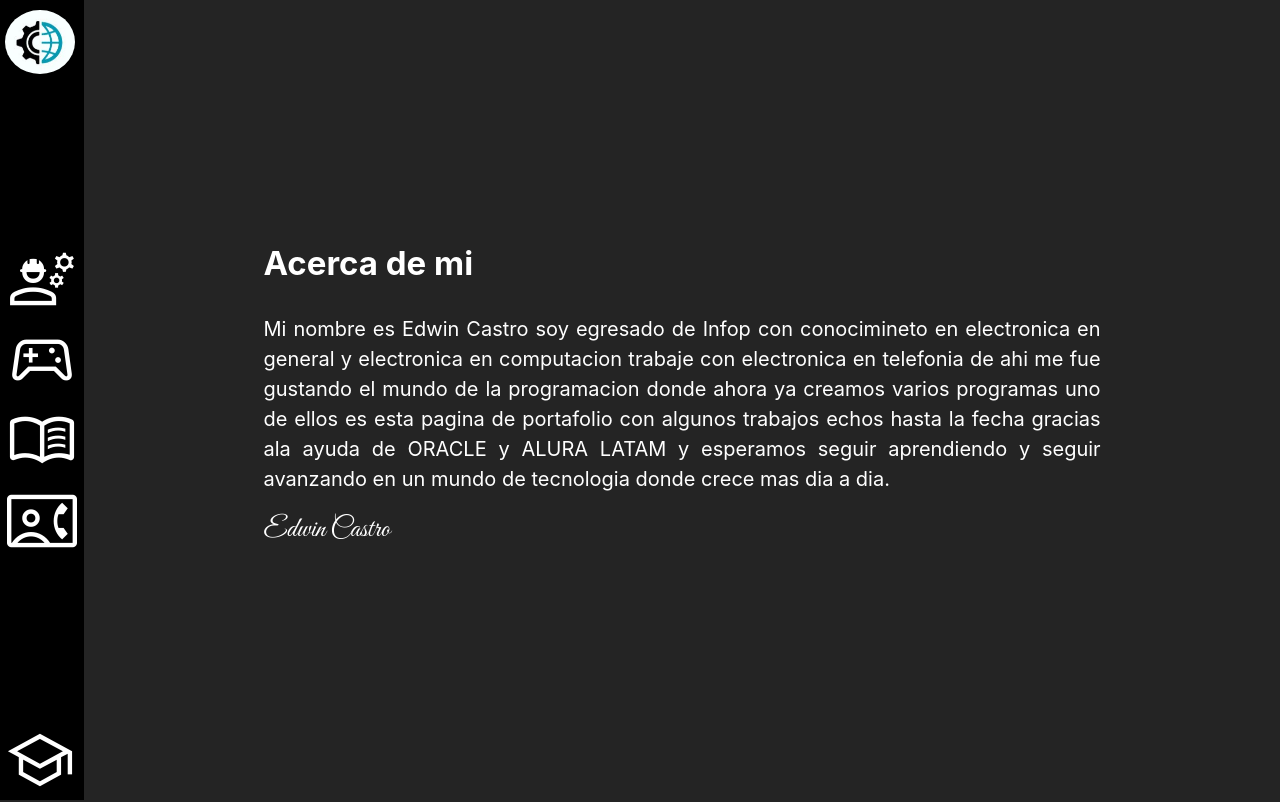
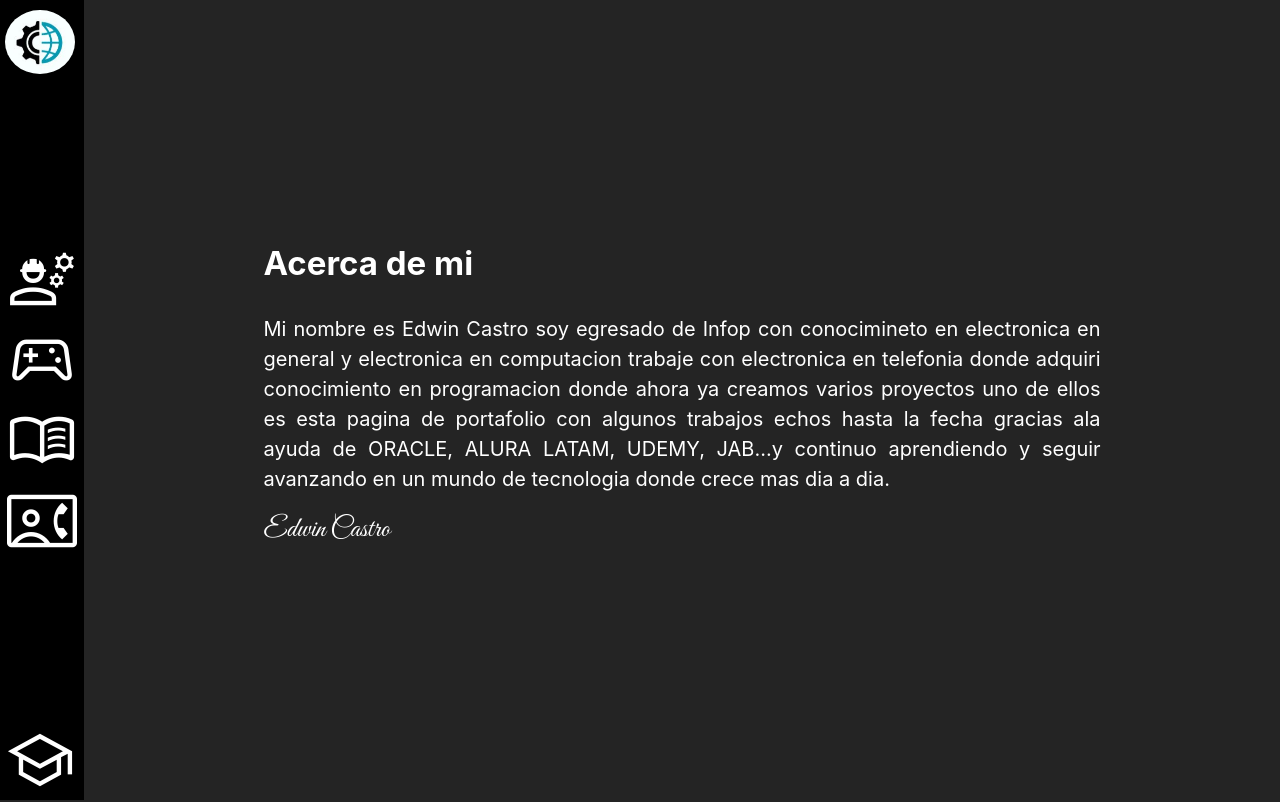
Before and after one commit to edG5LATAN/portafolioReack, a React (Vite) app: page /sobremi in a window 1280 px wide. Built offline with nearby package versions, Linux system fonts and the light colour scheme.

Commit message:
Update SobreMi.jsx
se agrego texto nuevo

```diff
--- a/src/component/sobremi/SobreMi.jsx
+++ b/src/component/sobremi/SobreMi.jsx
@@ -8,10 +8,10 @@ function SobreMi() {
         <h1 className='sobremi-titulo'>Acerca de mi</h1>
         <p className='sobremi-p' >Mi nombre es Edwin Castro soy egresado de Infop con conocimineto
           en electronica en general y electronica en computacion trabaje con
-          electronica en telefonia de ahi me fue gustando el mundo de la
-          programacion donde ahora ya creamos varios programas uno de ellos es
+          electronica en telefonia donde adquiri conocimiento en programacion
+          donde ahora ya creamos varios proyectos uno de ellos es
           esta pagina de portafolio con algunos trabajos echos hasta la fecha
-          gracias ala ayuda de ORACLE y ALURA LATAM y esperamos seguir aprendiendo
+          gracias ala ayuda de ORACLE, ALURA LATAM, UDEMY, JAB...y continuo aprendiendo
           y seguir avanzando en un mundo de tecnologia donde crece mas dia a dia.
         </p>
         <p className='sobremi-firma'>Edwin Castro</p>
```
